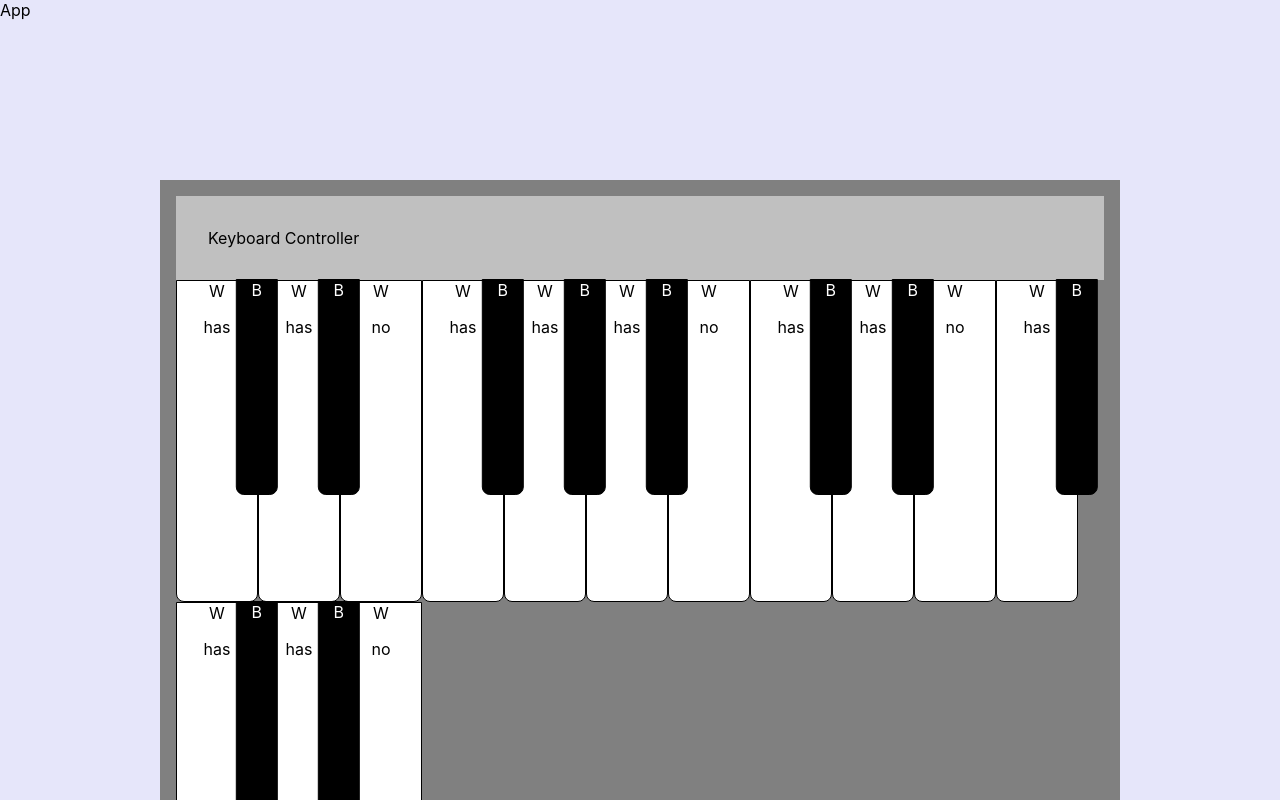
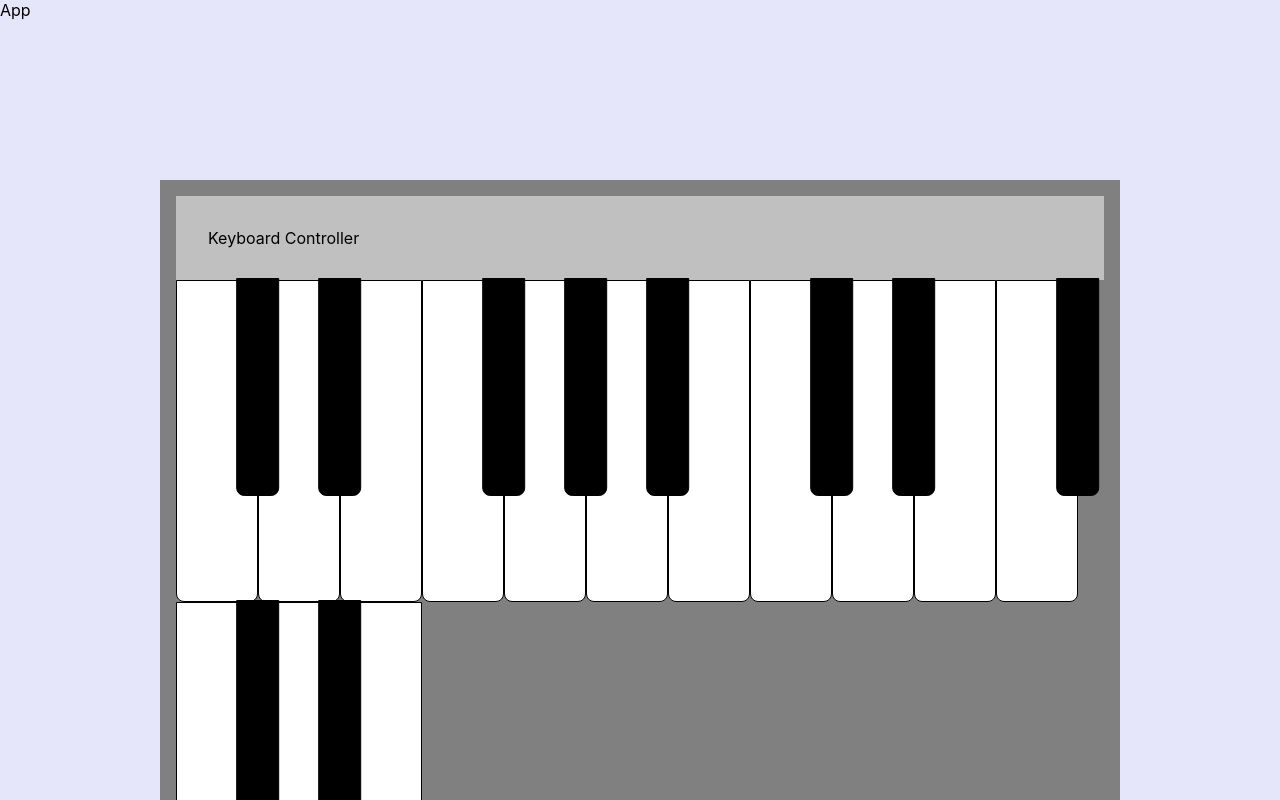
Before and after one commit to todd-grilliot/react-piano, a React (Create React App) app: page / in a window 1280 px wide. Shown: the top 800 px of the page. Built offline with nearby package versions, Linux system fonts and the light colour scheme.

Commit message:
right before perm deleting setNat/Sharp

```diff
--- a/src/App.js
+++ b/src/App.js
@@ -2,19 +2,15 @@ import BlackKey from "./components/BlackKey";
 import WhiteKey from "./components/WhiteKey";
 import KeyboardController from "./components/KeyboardController";
 import { keyArray } from "./libraries/keyArray";
-import KeySet from "./components/KeySet";
+import KeySet from "./components/KeyBoard";
 
 function App() {
-
     return (
         <div className="App">
             App
             <div className="keyboard">
                 <KeyboardController />
-        {/* {keyArray} */}
-        <KeySet/>
-
-
+                <KeySet />
             </div>
         </div>
     );
--- a/src/components/BlackKey.js
+++ b/src/components/BlackKey.js
@@ -1,8 +1,32 @@
 
-const BlackKey = () => {
-  return (
-    <div className="key black-key" >B</div>
-  )
-}
+// const BlackKey = ({ id, startNote, endNote }) => {
+//   const isSharp = true;
 
-export default BlackKey
+//   const onMouseDown = (e) => {
+//     startNote(e, id);
+//   }
+//   const onMouseEnter = (e) => {
+//     //check to see if the mouse button is being held...
+//     if(e.buttons === 1){
+//       startNote(e, id);
+//     }
+//   }
+//   const onMouseUp = (e) => {
+//     console.log('mouse up');
+//     endNote(e, id);
+//   }
+//   const onMouseLeave = (e) => {
+//     console.log('mouse leave');
+//     endNote(e, id);
+//   }
+
+//   return (
+//     <div className="key black-key"
+//     onMouseDown={onMouseDown}
+//     onMouseEnter={onMouseEnter}
+//     onMouseUp={onMouseUp}
+//     onMouseLeave={onMouseLeave}>B</div>
+//   )
+// }
+
+// export default BlackKey
--- /dev/null
+++ b/src/components/Key.js
@@ -0,0 +1,69 @@
+import React from "react";
+
+const Key = ({
+    id,
+    isNat,
+    // natIsPressed,
+    // sharpIsPressed,
+    notesArePressed,
+    startNote,
+    endNote,
+    switchNotes,
+}) => {
+    const onMouseDown = (e) => {
+        startNote(e, id, isNat);
+    };
+    const onMouseEnter = (e) => {
+        //check to see if the mouse button is being held...
+        if (e.buttons === 1) {
+            // check to see if he's coming in from another key...
+            if (e.relatedTarget.classList.contains("key")) {
+                let note1 = {
+                    id: id,
+                    isNat: isNat,
+                };
+                let note2 = {
+                    id: Number(e.relatedTarget.id),
+                    isNat: e.relatedTarget.classList.contains("white-key"),
+                };
+                switchNotes(e, note1, note2);
+            } else {
+                startNote(e, id, isNat);
+            }
+            //switch note!
+            // else start note
+        }
+    };
+    const onMouseUp = (e) => {
+        // console.log('mouse up');
+        endNote(e, id, isNat);
+    };
+    const onMouseLeave = (e) => {
+        // check if holding mouse down AND also not entering another key..
+        if (e.buttons === 1 && !e.relatedTarget.classList.contains("key")) {
+            endNote(e, id, isNat);
+        }
+    };
+
+    return (
+        <div
+            className={
+                isNat
+                    ? notesArePressed.nat
+                        ? "key white-key key-pressed"
+                        : "key white-key"
+                    : notesArePressed.sharp
+                    ? "key black-key key-pressed"
+                    : "key black-key"
+            }
+            id={id}
+            onMouseDown={onMouseDown}
+            onMouseUp={onMouseUp}
+            onMouseLeave={onMouseLeave}
+            onMouseEnter={onMouseEnter}
+        >
+        </div>
+    );
+};
+
+export default Key;
--- /dev/null
+++ b/src/components/KeyBoard.js
@@ -0,0 +1,117 @@
+import React from "react";
+import { useState, useEffect } from "react";
+//import WhiteKey from "./WhiteKey";
+//import App from "../App";
+//import { testAudio } from '../libraries/webAudio';
+import KeyPair from "./KeyPair";
+
+const KeySet = () => {
+    const [keyboardLength, setKeyBoardLength] = useState(14);
+    // const [natsArePressed, setNatsArePressed] = useState(
+    //     Array(keyboardLength).fill(false)
+    // );
+    // const [sharpsArePressed, setSharpsArePressed] = useState(
+    //     Array(keyboardLength).fill(false)
+    // );
+    const [notesArePressed, setNotesArePressed] = useState(
+        Array(keyboardLength).fill({ nat: false, sharp: false })
+    );
+    const keyComponentArray = [];
+
+    useEffect(() => {
+        //console.log("notes are pressed useEffect~!");
+        //console.log(notesArePressed);
+    }, [notesArePressed]);
+
+    function startNote(event, id, isNat) {
+        //console.log(`start note ${id} isNat: ${isNat}`);
+
+        if (isNat) {
+            setNotesArePressed(
+                notesArePressed.map((value, index) => {
+                    return index === id ? { ...value, nat: true } : value;
+                })
+            );
+        } else {
+            setNotesArePressed(
+                notesArePressed.map((value, index) => {
+                    return index === id ? { ...value, sharp: true } : value;
+                })
+            );
+        }
+    }
+
+    function endNote(event, id, isNat) {
+
+        if (isNat) {
+            setNotesArePressed(
+                notesArePressed.map((value, index) => {
+                    return index === id ? { ...value, nat: false } : value;
+                    })
+            );
+        } else {
+            setNotesArePressed(
+                notesArePressed.map((value, index) => {
+                    return index === id ? { ...value, sharp: false } : value;
+                })
+            );
+        }
+    }
+
+    function switchNotes(event, newNote, oldNote) {
+        //console.log("switch notes");
+
+        setNotesArePressed(
+            notesArePressed
+                .map((value, index) => {
+                    //stop oldNote
+                    return index === oldNote.id && oldNote.isNat
+                        ? { ...value, nat: false }
+                        : index === oldNote.id && !oldNote.isNat
+                        ? { ...value, sharp: false }
+                        : value;
+                })
+                .map((value, index) => {
+                    //start newNote
+                    return index === newNote.id && newNote.isNat
+                    ? { ...value, nat: true }
+                    : index === newNote.id && !newNote.isNat
+                    ? { ...value, sharp: true }
+                    : value;
+                })
+        );
+    }
+
+    //building keyComponentArray for construction...
+    for (let i = 0; i < keyboardLength; i++) {
+        keyComponentArray.push({
+            id: i,
+            hasSharp: i % 7 !== 6 && i % 7 !== 2,
+            // natIsPressed: natsArePressed[i],
+            // sharpIsPressed: sharpsArePressed[i],
+            notesArePressed: notesArePressed[i]
+        });
+    }
+
+    return (
+        <>
+            {keyComponentArray.map((value, index) => (
+                <KeyPair
+                    key={value.id}
+                    id={value.id}
+                    hasSharp={value.hasSharp}
+                    // natIsPressed={value.natIsPressed}
+                    // sharpIsPressed={value.sharpIsPressed}
+                    notesArePressed={value.notesArePressed}
+                    startNote={startNote}
+                    endNote={endNote}
+                    switchNotes={switchNotes}
+                />
+            ))}
+        </>
+    );
+};
+
+export default KeySet;
+
+//used to be 'keyComponentArray.js'
--- /dev/null
+++ b/src/components/KeyPair.js
@@ -0,0 +1,43 @@
+import React from "react";
+import WhiteKey from "./WhiteKey";
+import BlackKey from "./BlackKey";
+import Key from "./Key";
+
+const KeyPair = ({
+    hasSharp,
+    id,
+    // natIsPressed,
+    // sharpIsPressed,
+    notesArePressed,
+    startNote,
+    endNote,
+    switchNotes,
+}) => {
+    return (
+        <div className="keypair">
+            <Key
+                id={id}
+                startNote={startNote}
+                endNote={endNote}
+                switchNotes={switchNotes}
+                isNat={true}
+                // natIsPressed={natIsPressed}
+                notesArePressed={notesArePressed}
+            />
+
+            {hasSharp && (
+                <Key
+                    id={id}
+                    startNote={startNote}
+                    endNote={endNote}
+                    switchNotes={switchNotes}
+                    isNat={false}
+                    // sharpIsPressed={sharpIsPressed}
+                    notesArePressed={notesArePressed}
+                />
+            )}
+        </div>
+    );
+};
+
+export default KeyPair;
--- a/src/components/KeySet.js
+++ /dev/null
@@ -1,44 +0,0 @@
-import React from 'react'
-import {useState} from 'react'
-import WhiteKey from "../components/WhiteKey";
-import App from "../App";
-import { testAudio } from '../libraries/webAudio';
-
-
-const KeySet = () => {
-    const [keyboardLength, setKeyBoardLength] = useState(14);
-    const keyArray = [];
-
-    for(let i = 0; i < keyboardLength; i++){
-        keyArray.push({
-            id: i,
-            hasSharp: i % 7 !== 6 && i % 7 !== 2
-        })
-    }
-
-    // useState pls - for the uh, keypressed sharp and natural stuff
-    // maybe an object of all the keys and their state of either pressed or not pressed?
-    //then we could use that object to render all of them? would that be easier?
-
-  const keyStroke = (event, id) => {
-    if(event.target.classList.contains('black-key')){
-      console.log(`${id} sharp`);
-    }else{
-      console.log(`${id}`);
-      console.log('test');
-      testAudio();
-      //needs to pass in keyUp, and note values...
-
-    }
-  }
-
-  return (
-    <>
-        {keyArray.map((value, index) => <WhiteKey key={value.id} hasSharp={value.hasSharp}/>)}
-    </>
-  )
-}
-
-export default KeySet
-
-//used to be 'keyArray.js'
--- a/src/components/KeyboardController.js
+++ b/src/components/KeyboardController.js
@@ -1,5 +1,5 @@
 import React from 'react'
-
+//comment
 const KeyboardController = () => {
   return (
     <div className='keyboard-controller'>Keyboard Controller</div>
--- a/src/components/WhiteKey.js
+++ b/src/components/WhiteKey.js
@@ -1,22 +1,43 @@
-import React from "react";
-import BlackKey from "./BlackKey"
-import {useState} from 'react';
+// import React from "react";
+// import BlackKey from "./BlackKey"
+// import {useState} from 'react';
 
-const WhiteKey = ({ hasSharp, id, keyStroke }) => {
-  const [pressed, setPressed] = useState(false);
-  const [pressedSharp, setPressedSharp] = useState(false);
+// const WhiteKey = ({ id, startNote, endNote }) => {
+//   //const [pressed, setPressed] = useState(false);
+//   //const [pressedSharp, setPressedSharp] = useState(false);
+//   const isSharp = false;
 
-  const onClick = (e) => {
-    keyStroke(e, id);
-  }
+//   const onMouseDown = (e) => {
+//     startNote(e, id);
+//   }
+//   const onMouseEnter = (e) => {
+//     //check to see if the mouse button is being held...
+//     if(e.buttons === 1){
+//       startNote(e, id);
+//     }
+//   }
+//   const onMouseUp = (e) => {
+//     console.log('mouse up');
+//     endNote(e, id);
+//   }
+//   const onMouseLeave = (e) => {
+//     console.log('mouse leave');
+//     endNote(e, id);
+//   }
 
-  return (
-    <div className="key white-key" onClick={onClick} >
-      W
-    {hasSharp && <BlackKey />}
-    {hasSharp ? <p>has</p> : <p>no</p>}
-    </div>
-  )
-}
 
-export default WhiteKey
+
+//   return (
+//     <div className="key white-key"
+//     onMouseDown={onMouseDown}
+//     onMouseUp={onMouseUp}
+//     onMouseLeave={onMouseLeave}
+//     onMouseEnter={onMouseEnter}
+//     >
+
+//       W
+//     </div>
+//   )
+// }
+
+// export default WhiteKey
--- a/src/style.css
+++ b/src/style.css
@@ -29,15 +29,22 @@ code {
   padding: 2em;
 }
 
+.keypair{
+  float: left;
+  position: relative;
+}
+
 .key{
-  /* float: left; */
   background-color: white;
-  /* padding: 2em;  */
   border: 0.05em solid;
   border-color: black;
   text-align: center;
   border-radius: 0 0 0.5em 0.5em;
+  cursor: pointer;
+  user-select: none;
+
 }
+
 
 .white-key{
   float: left;
@@ -60,3 +67,10 @@ code {
   transform-origin: center top;
   transform: translateX(140%);
 }
+
+.black-key.key-pressed {
+  background-color: darkslategray;
+}
+.key-pressed.white-key{
+  background-color: lightgray;
+}
```
Lines whose indentation alone changed are shown as unchanged.
